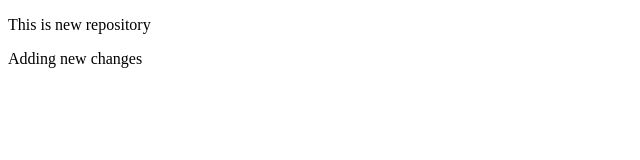
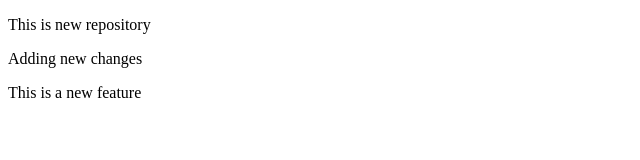
Before and after one commit to akashk3269/git-demo, a plain HTML site: page index.html in a window 1280 px wide. Shown: the whole page, without its empty margins (0-640 px from the left). Drawn offline with Linux system fonts and the light colour scheme.

Commit message:
new feature

```diff
--- a/index.html
+++ b/index.html
@@ -12,6 +12,10 @@
         <p>This is new repository</p>
         <p>Adding new changes</p>
     </div>
+
+    <div>
+        <p>This is a new feature</p>
+    </div>
 </body>
 
 </html>
```
